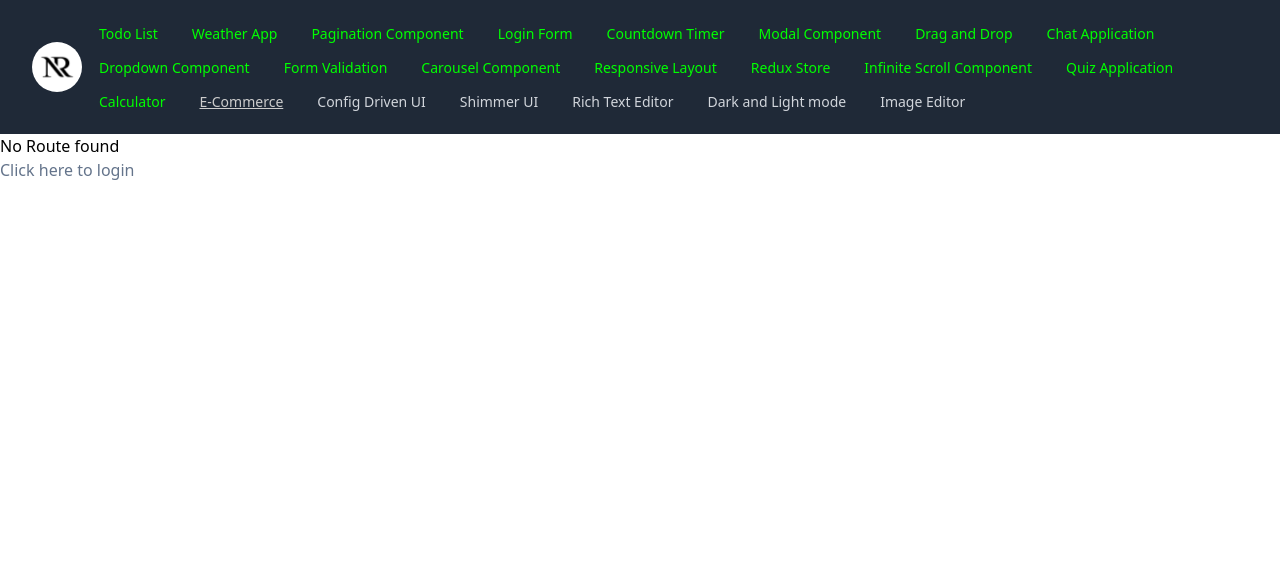
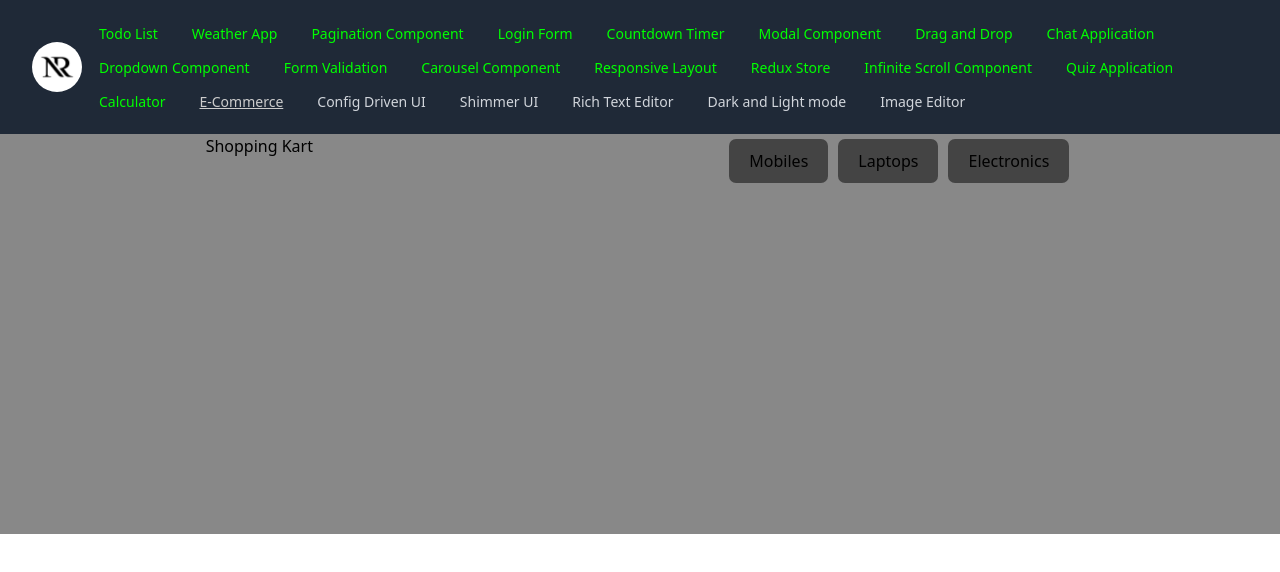
Before and after one commit to nareshb7/react-projects, a React app: page /e-commerce in a window 1280 px wide. Shown: the top 572 px of the page. Built offline with nearby package versions, Linux system fonts and the light colour scheme.

Commit message:
17. E-commerce project started and navbar created

```diff
--- /dev/null
+++ b/src/projects/e-commerce/components/ItemsList.tsx
@@ -0,0 +1,12 @@
+import React from 'react'
+import { useParams } from 'react-router-dom'
+
+const ItemsList = () => {
+    const {type} = useParams()
+    console.log("Params::", type)
+  return (
+    <div>ItemsList - {type}</div>
+  )
+}
+
+export default ItemsList
--- /dev/null
+++ b/src/projects/e-commerce/components/Navbar.tsx
@@ -0,0 +1,25 @@
+import React from "react";
+import { NavLink } from "react-router-dom";
+
+const Navbar = () => {
+  return (
+    <div className="nav-bar">
+      <div>
+        <span>Shopping Kart</span>
+      </div>
+      <ul className="nav-list">
+        <li>
+          <NavLink to="list/mobiles">Mobiles</NavLink>
+        </li>
+        <li>
+          <NavLink to="list/laptops">Laptops</NavLink>
+        </li>
+        <li>
+          <NavLink to="list/electronics">Electronics</NavLink>
+        </li>
+      </ul>
+    </div>
+  );
+};
+
+export default Navbar;
--- /dev/null
+++ b/src/projects/e-commerce/index.tsx
@@ -0,0 +1,15 @@
+import React from 'react'
+import "./styles.scss"
+import Navbar from './components/Navbar'
+import { Outlet } from 'react-router-dom'
+
+const ShoppingKart = () => {
+  return (
+    <div className='ShoppingKart-wrapper'>
+        <Navbar />
+        <Outlet />
+    </div>
+  )
+}
+
+export default ShoppingKart
--- /dev/null
+++ b/src/projects/e-commerce/styles.scss
@@ -0,0 +1,22 @@
+.ShoppingKart-wrapper {
+    background-color: #888;
+    min-height: 400px;
+    .nav-bar {
+        display: flex;
+        justify-content: space-around;
+        .nav-list {
+            li {
+                display: inline-block;
+                padding: 10px 20px;
+                cursor: pointer;
+                background-color: #444;
+                margin: 5px;
+                border-radius: 7px;
+                &:hover {
+                    color: #ddd
+                }
+            }
+
+        }
+    }
+}
--- a/src/routes/RoutesPage.tsx
+++ b/src/routes/RoutesPage.tsx
@@ -22,6 +22,8 @@ const ReduxStore = lazy(()=> import("projects/reduxStore"))
 const InfiniteScrollMain = lazy(()=> import("projects/infiniteScroll"))
 const Quiz = lazy(()=> import("projects/quiz-application"))
 const Calculator =lazy(()=> import("projects/calculator"))
+const ShoppingKart = lazy(()=> import('projects/e-commerce'))
+const ItemsList = lazy(()=> import("projects/e-commerce/components/ItemsList"))
 
 const router = createBrowserRouter([
   {
@@ -111,6 +113,16 @@ const router = createBrowserRouter([
       {
         path: "/calculator",
         element: <Calculator />
+      },
+      {
+        path:'/e-commerce',
+        element: <ShoppingKart />,
+        children: [
+          {
+            path: "list/:type",
+            element: <ItemsList />
+          }
+        ]
       }
     ],
   },
--- a/src/utils/projectsConfig.tsx
+++ b/src/utils/projectsConfig.tsx
@@ -106,7 +106,7 @@ export const projectsList: ProjectsListModal[] = [
   {
     id: 17,
     title: "E-Commerce",
-    status: "Pending",
+    status: "In Progress",
     path: "/e-commerce"
   },
   {
```
